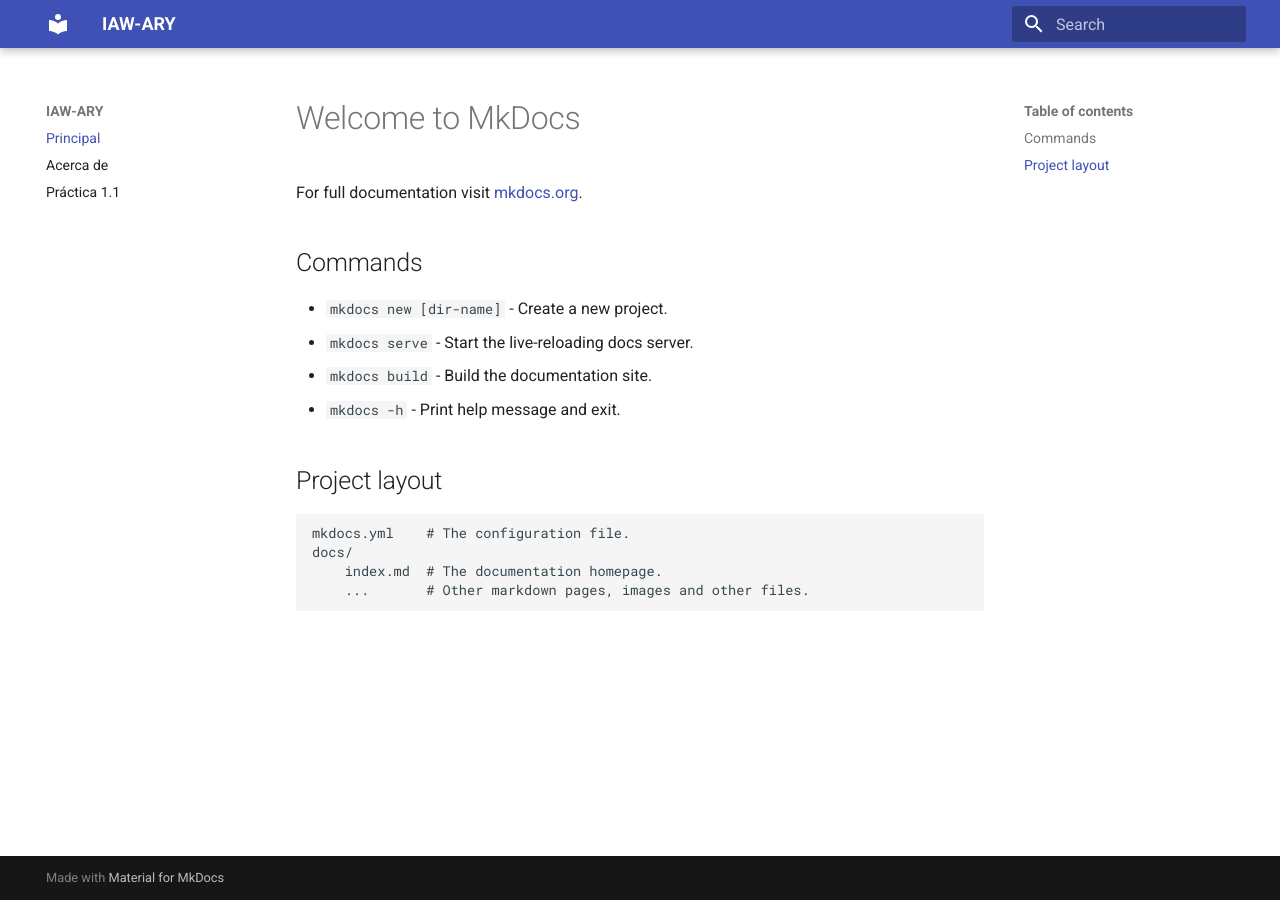
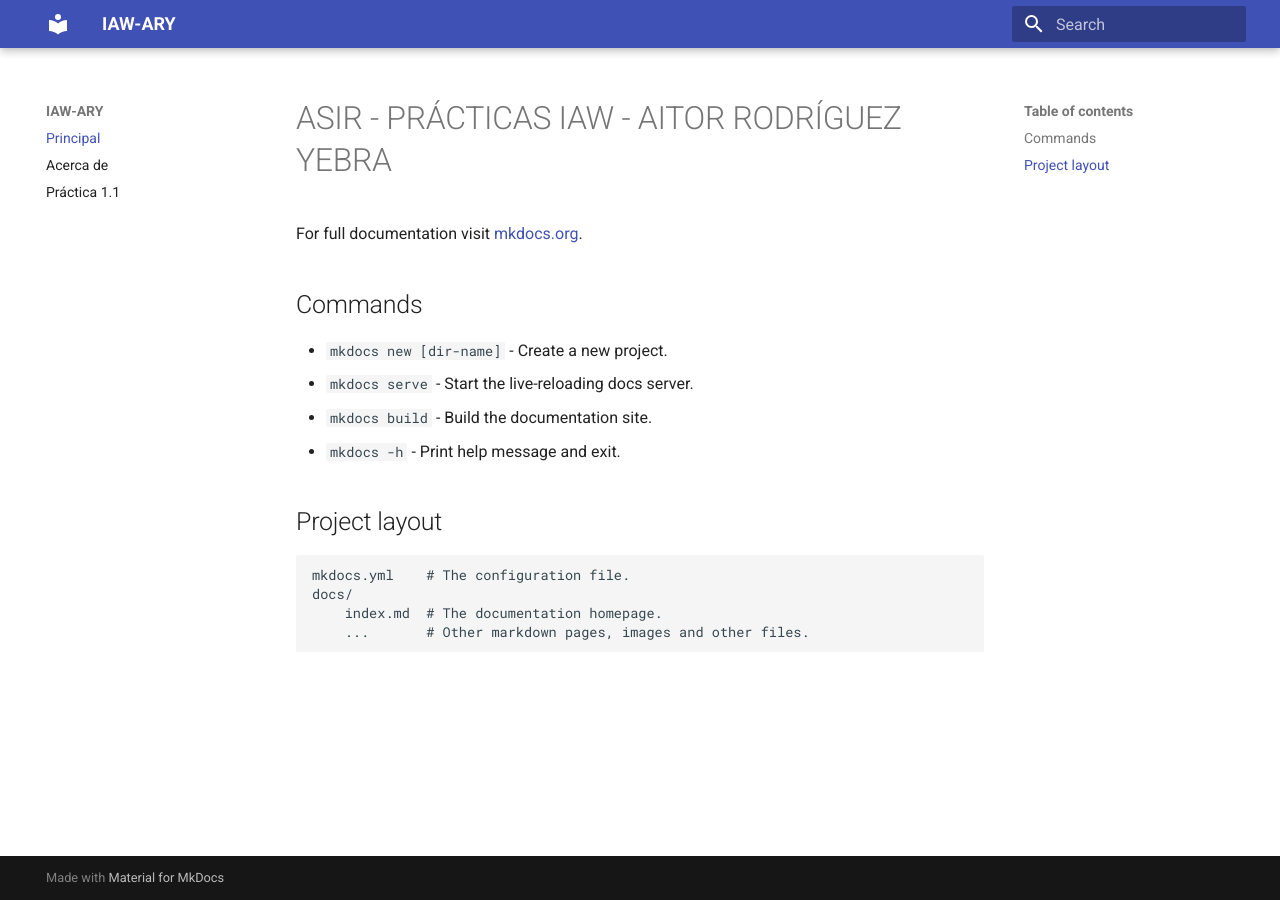
Before and after one commit to arodyeb/IAW-Practica-MkDocs, an MkDocs documentation site: the page built from docs/index.md, in a window 1280 px wide. Built offline with MkDocs 1.6.1 and Material for MkDocs 9.7.7, drawn with Linux system fonts in a browser that asks for light colours.

Commit message:
prueba deploy automático

```diff
--- a/docs/index.md
+++ b/docs/index.md
@@ -1,4 +1,4 @@
-# Welcome to MkDocs
+# ASIR - PRÁCTICAS IAW - AITOR RODRÍGUEZ YEBRA
 
 For full documentation visit [mkdocs.org](https://www.mkdocs.org).
 
```
